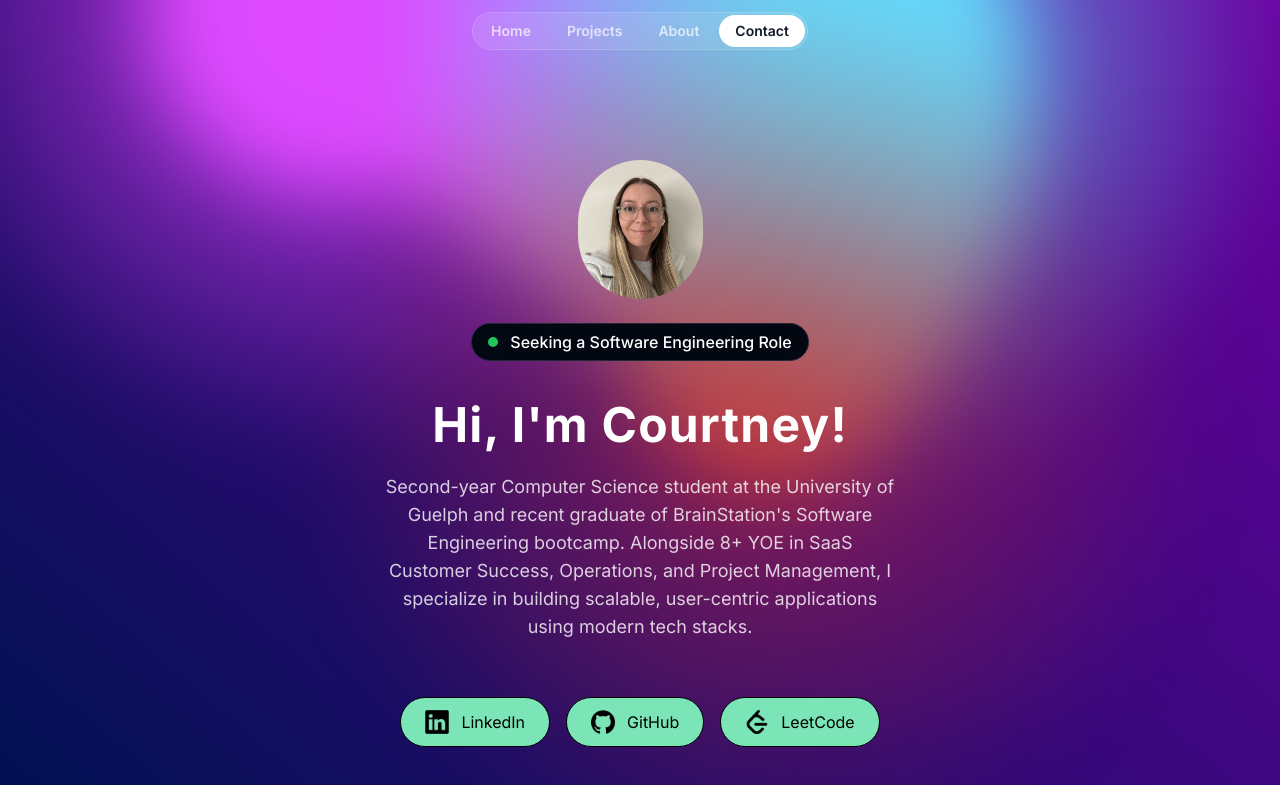
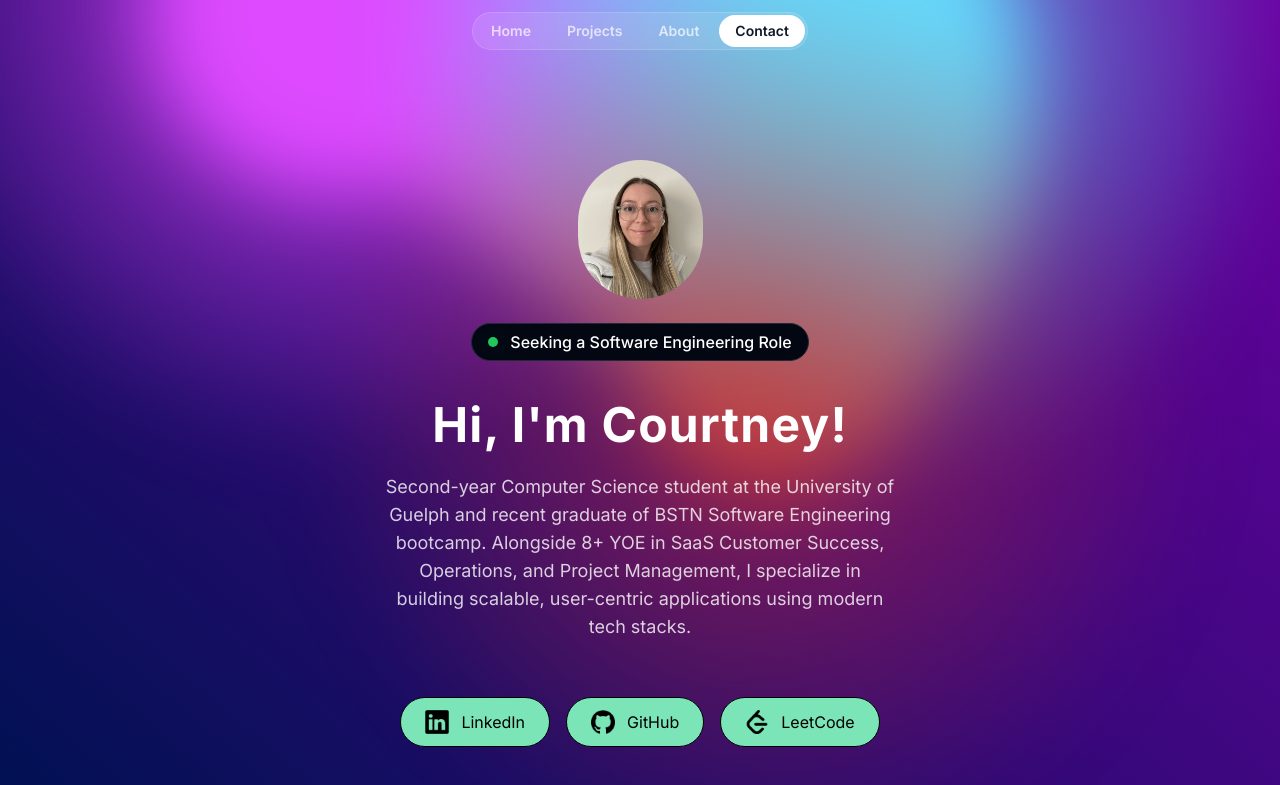
Before and after one commit to cscrim/portfolio, a Next.js app: page / in a window 1280 px wide. Shown: the top 785 px of the page. Built offline with nearby package versions, Linux system fonts and the light colour scheme.

Commit message:
update hero section

```diff
--- a/src/sections/Hero.tsx
+++ b/src/sections/Hero.tsx
@@ -34,7 +34,7 @@ export const HeroSection = () => {
             </h1>
             <p className="mt-4 mb-6 text-center text-white/80 md:text-lg">
               Second-year Computer Science student at the University of Guelph
-              and recent graduate of BrainStation's Software Engineering
+              and recent graduate of BSTN Software Engineering
               bootcamp. Alongside 8+ YOE in SaaS Customer Success, Operations,
               and Project Management, I specialize in building scalable,
               user-centric applications using modern tech stacks.
```
